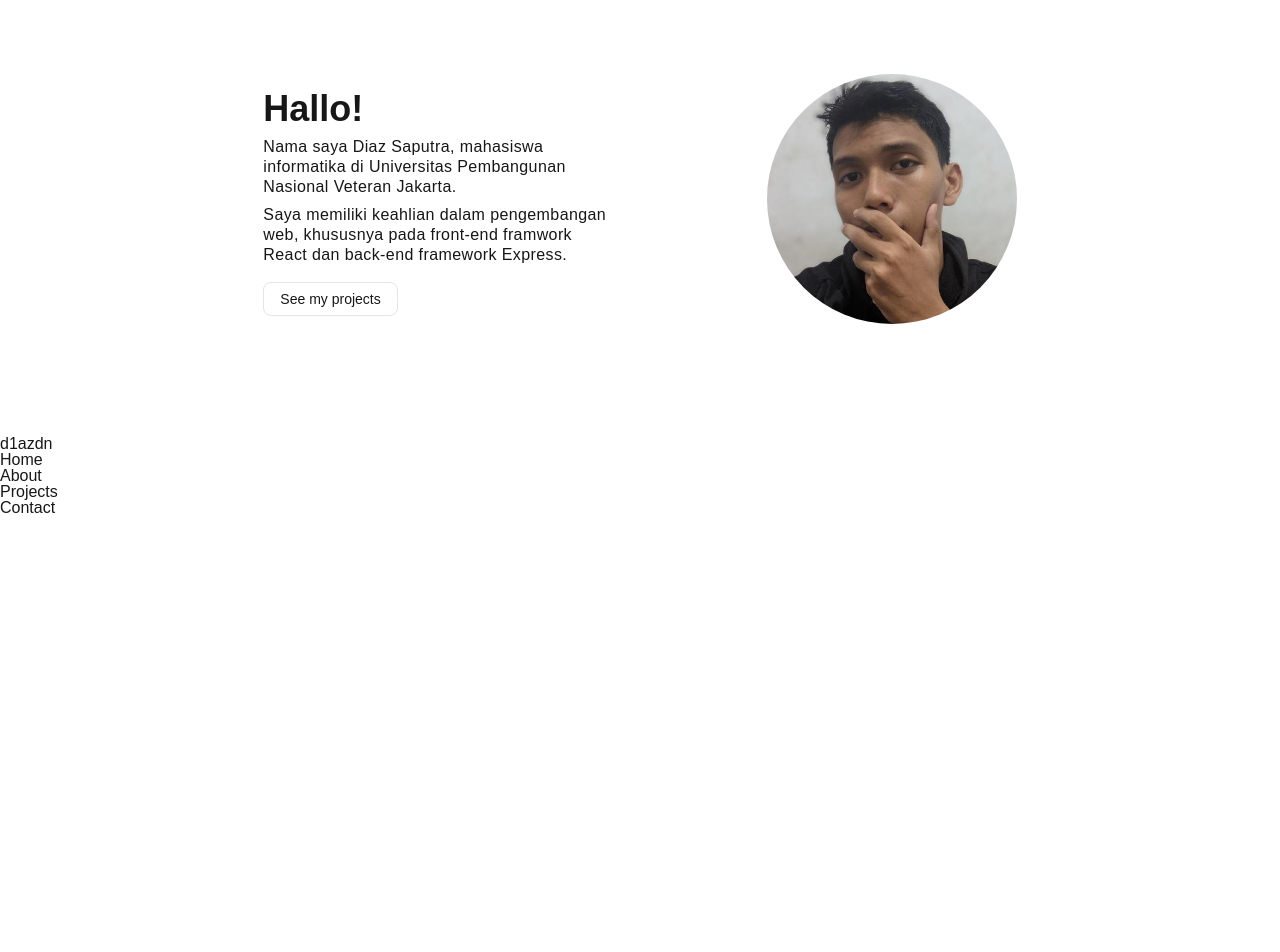
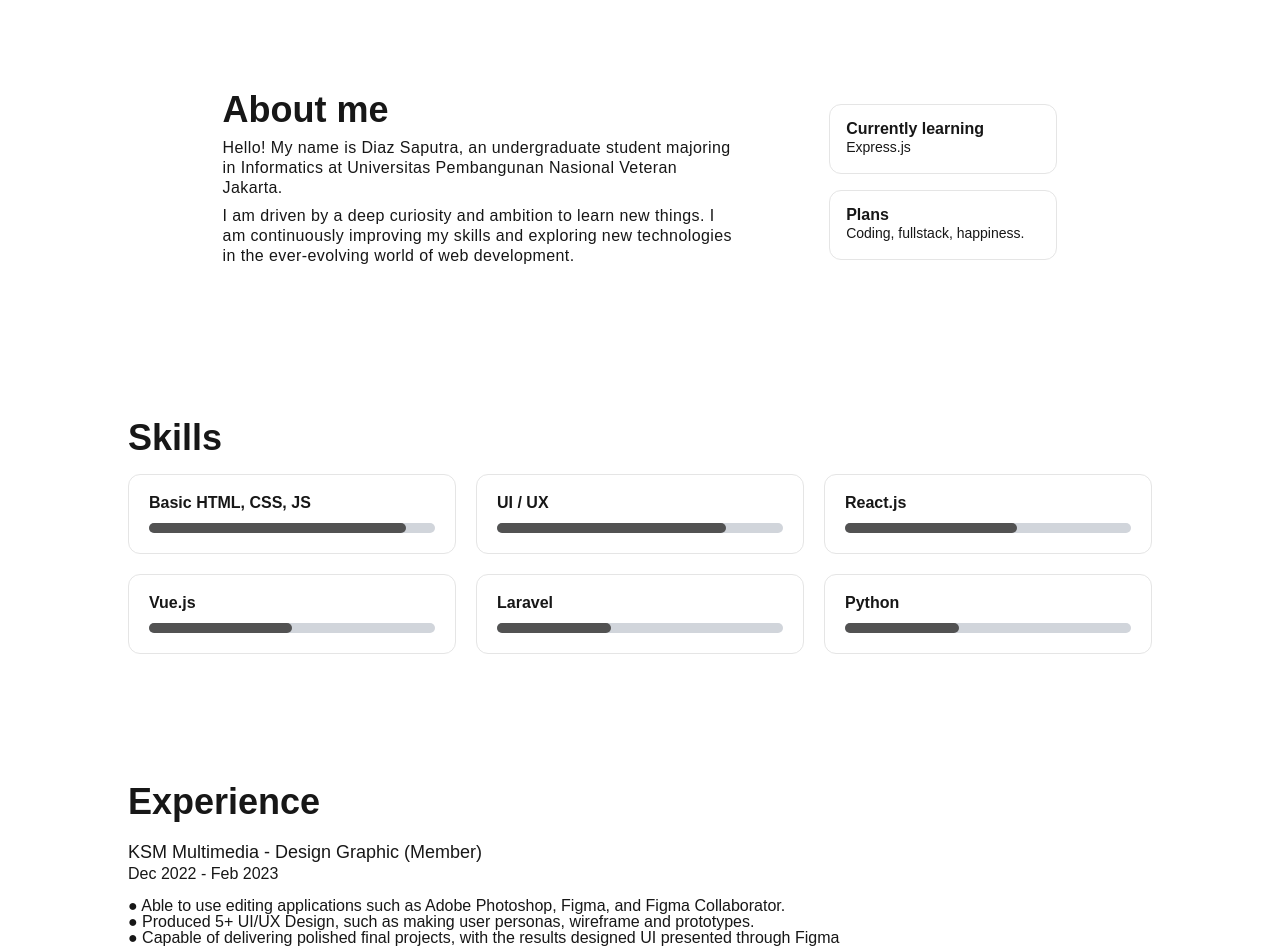
Before and after one commit to d1azdn/elporto, a React (Vite) app: page / in a window 1280 px wide. Shown: the part 100-1052 px from the top of the page. Before the commit the page ends 800 px from the top, so only its background shows below. Built offline with nearby package versions, Linux system fonts and the light colour scheme.

Commit message:
Updated about pages

```diff
--- a/src/App.jsx
+++ b/src/App.jsx
@@ -14,7 +14,7 @@ export default function App() {
   return (
     <>
     <Navbar/>
-      <Home/>
+      <About/>
     <Footer/>
     </>
   )
--- a/src/components/usefulComponent.jsx
+++ b/src/components/usefulComponent.jsx
@@ -5,3 +5,27 @@ export function SmallButton(props){
         </>
     )
 }
+
+export function SmallCard(props){
+    return(
+        <>
+        <div className="border border-solid border-neutral-200 py-4 pe-8 ps-4 rounded-xl hover:bg-neutral-100 duration-200 mb-4">
+            <h1 className="font-semibold">{props.title}</h1>
+            <p className="text-sm">{props.text}</p>
+        </div>
+        </>
+    )
+}
+
+export function ProgressCard(props){
+    return(
+        <>
+        <div className="card p-5 border border-solid border-neutral-200 rounded-xl hover:bg-neutral-100 duration-200">
+            <h1 className="mb-3 font-semibold">{props.title}</h1>
+            <div className="w-full bg-gray-300 rounded-full h-2.5">
+                <div className="bg-neutral-600 h-2.5 rounded-full" style={{width : props.value}}></div>
+            </div>
+        </div>
+        </>
+    )
+}
--- a/src/pages/about.jsx
+++ b/src/pages/about.jsx
@@ -1,31 +1,41 @@
+import { SmallButton, SmallCard, ProgressCard } from "../components/usefulComponent"
+
 export default function About(){
     return(
         <>
-        <section class="top-img">
-            <img src="" alt=""/>
-            <h1>About me</h1>
+        <section className="introduction flex justify-evenly m-32 items-center">
+            <div className="intro w-1/2 cursor-default">
+                <h1 className="text-4xl font-bold mb-2 hover:bg-neutral-100 duration-200">About me</h1>
+                <p className="mb-2 tracking-wide leading-5 hover:bg-neutral-100 duration-200">Hello! My name is Diaz Saputra, an undergraduate student majoring in Informatics at Universitas Pembangunan Nasional Veteran Jakarta.</p>
+                <p className="mb-6 tracking-wide leading-5 hover:bg-neutral-100 duration-200">I am driven by a deep curiosity and ambition to learn new things. I am continuously improving my skills and exploring new technologies in the ever-evolving world of web development.</p>
+            </div>
+            <div className="more-intro items-center">
+                <SmallCard title="Currently learning" text="Express.js"/>
+                <SmallCard title="Plans" text="Coding, fullstack, happiness."/>
+            </div>
         </section>
-        <section class="information">
-            <div class="profile">
-                <h1>Latar belakang</h1>
-                <p>Lorem ipsum dolor sit amet, consectetur adipisicing elit. Necessitatibus, ut?</p>
+
+        <section className="my-skill justify-center m-32">
+            <h1 className="text-4xl mb-4 font-bold">Skills</h1>
+            <div className="card-list grid grid-cols-3 gap-5">
+                <ProgressCard title="Basic HTML, CSS, JS" value="90%"/>
+                <ProgressCard title="UI / UX" value="80%"/>
+                <ProgressCard title="React.js" value="60%"/>
+                <ProgressCard title="Vue.js" value="50%"/>
+                <ProgressCard title="Laravel" value="40%"/>
+                <ProgressCard title="Python" value="40%"/>
             </div>
-            <div class="education">
-                <div class="card">
-                    <h2>SMAN 47</h2>
-                    <p></p>
-                    <button></button>
-                </div>
-                <div class="card">
-                    <h2>UPNVJ</h2>
-                    <p></p>
-                    <button></button>
-                </div>
-            </div>
-            <div class="skills">
-                <h1>Keterampilan</h1>
-                <hr/>
-                <p></p>
+        </section>
+
+        <section className="experience m-32">
+            <h1 className="text-4xl mb-4 font-bold">Experience</h1>
+            <div className="exp-list">
+                <h1 className="text-lg">KSM Multimedia - Design Graphic (Member)</h1>
+                <p className="mb-4">Dec 2022 - Feb 2023</p>
+                <p>● Able to use editing applications such as Adobe Photoshop, Figma, and Figma Collaborator.</p>
+                <p>● Produced 5+ UI/UX Design, such as making user personas, wireframe and prototypes.</p>
+                <p>● Capable of delivering polished final projects, with the results designed UI presented through
+                Figma</p>
             </div>
         </section>
         </>
--- a/src/pages/home.jsx
+++ b/src/pages/home.jsx
@@ -4,10 +4,10 @@ export default function Home(){
     return(
         <>
         <section className="introduction flex justify-evenly m-28 items-center">
-            <div className="intro w-1/3 cursor-default">
-                <h1 className="text-4xl font-bold mb-2 hover:bg-neutral-100 duration-200">Hallo!</h1>
-                <p className="mb-2 tracking-wide leading-5 hover:bg-neutral-100 duration-200">Nama saya Diaz Saputra, mahasiswa informatika di Universitas Pembangunan Nasional Veteran Jakarta.</p>
-                <p className="mb-6 tracking-wide leading-5 hover:bg-neutral-100 duration-200">Saya memiliki keahlian dalam pengembangan web, khususnya pada front-end framwork React dan back-end framework Express.</p>
+            <div className="intro w-2/5 cursor-default">
+                <h1 className="text-4xl font-bold mb-2 hover:bg-neutral-100 duration-200">Hello!</h1>
+                <p className="mb-2 tracking-wide leading-5 hover:bg-neutral-100 duration-200">My name is Diaz Saputra, an undergraduate Informatics student at Universitas Pembangunan Nasional Veteran Jakarta.</p>
+                <p className="mb-6 tracking-wide leading-5 hover:bg-neutral-100 duration-200">I have skills in web development, particularly in front-end using React and back-end using Express and Laravel.</p>
                 <SmallButton text="See my projects"/>
             </div>
             <div className="images">
```
Also changed, not shown: 1 other file (tests, documents, lock files or other folders).
